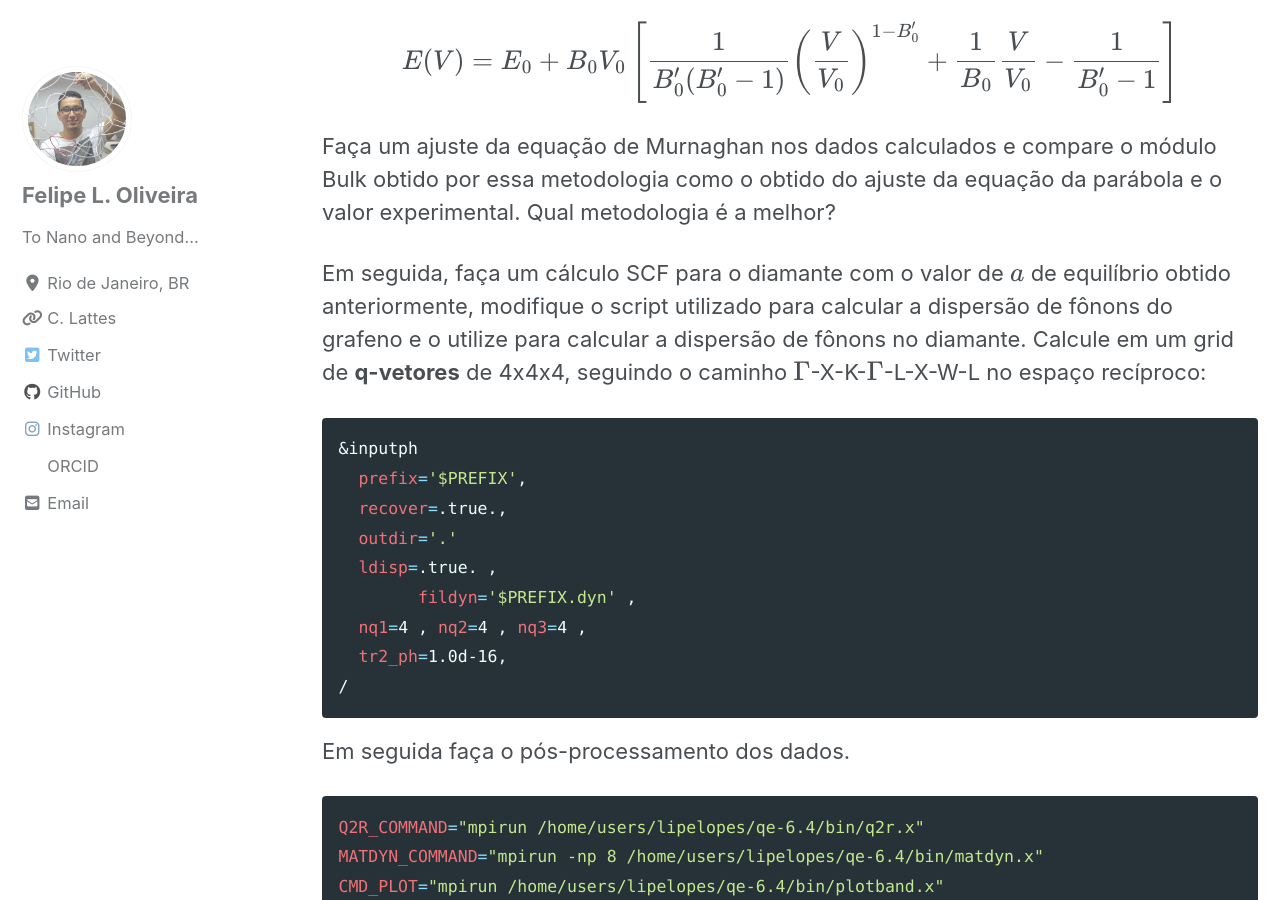
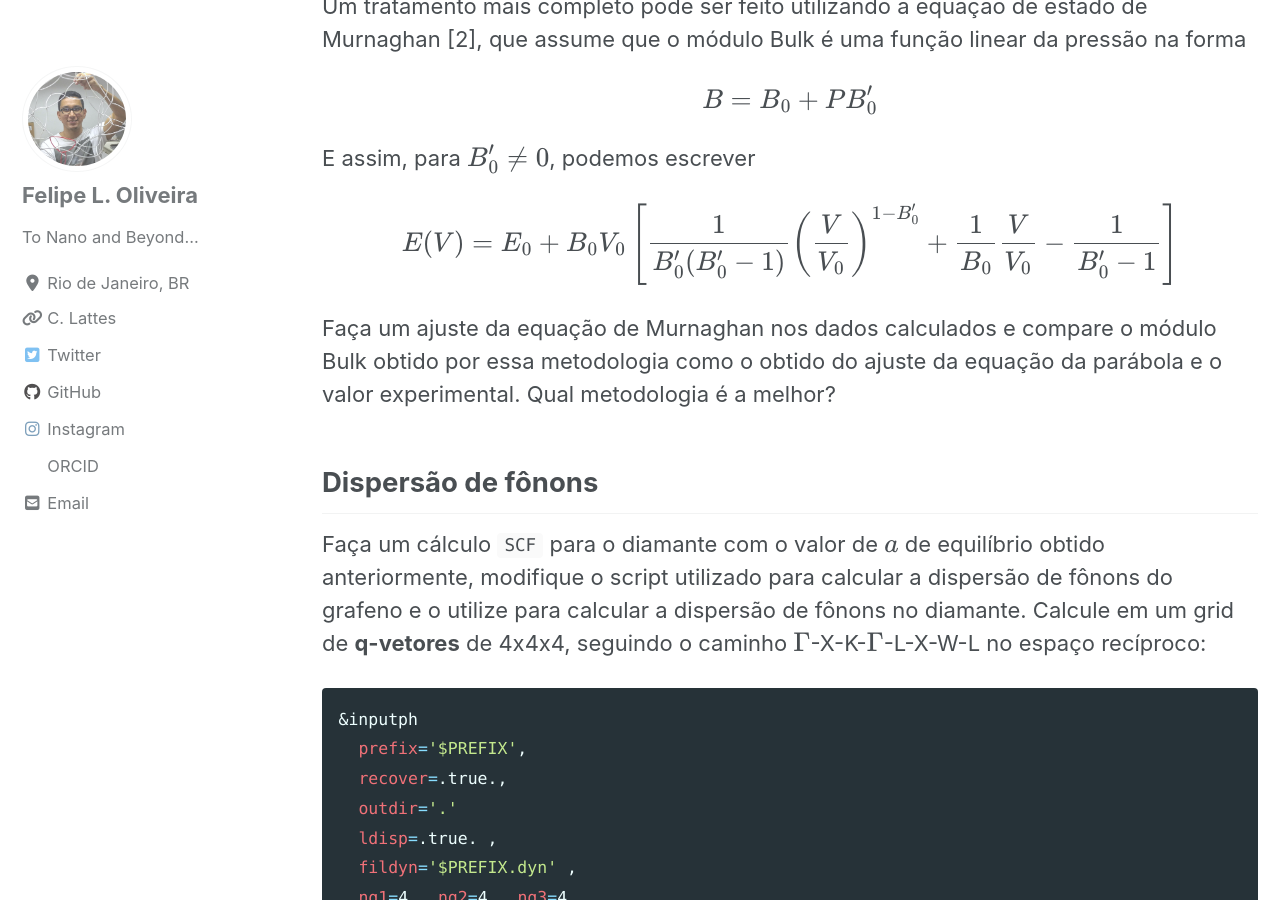
Before and after one commit to lipelopesoliveira/lipelopesoliveira.github.io, a Jekyll site: the page built from _posts/tutoriais_qe/2019-09-03-cap2-5.md, in a window 1280 px wide and 900 px high, scrolled down 2501 px. Built offline with Jekyll 4.4.1, drawn with Linux system fonts in a browser that asks for light colours; cached includes are drawn as plain includes; nearby versions of some CDN libraries; formulas are drawn with MathJax 3; some of the changed text lies outside the part shown.

Commit message:
Update 2019-09-03-cap2-5.md

````diff
--- a/_posts/tutoriais_qe/2019-09-03-cap2-5.md
+++ b/_posts/tutoriais_qe/2019-09-03-cap2-5.md
@@ -16,12 +16,15 @@
   - Fazer o gráfico de dispersão de fônons e comparar com valores obtidos experimentalmente;
 
 ***
+## Estrutura de equilíbrio
 
 Por fim, para explorarmos um sistema 3D, vamos estudar a estrutura do diamante. Formado por uma célula primitiva cúbica de face centrada com grupo espacial $$F\bar{d}3m$$ o diamante apresenta somente dois átomos não equivalentes nas posições (0,0,0) e (1/4, 1/4, 1/4). Monte o input para o cálculo da otimização da célula unitária para os parâmetros $$a$$ assumindo os valores de 98% até 102% do valor obtido experimentalmente de 3.56679 Å (não se esqueça que o QE utiliza valores em unidades de bohr). Olhe no site com as informações do input do `pw.x`, que pode ser acessado [aqui](https://www.quantum-espresso.org/Doc/INPUT_PW.html) qual o `ibrav` para uma célula unitária cúbica de face centrada e monte o input do cálculo das energias, como feito para o grafeno. Construa o gráfico $$E(a)$$ e ajuste uma parábola dos dados, você deverá obter um gráfico como o da **Figura 1**. Não esqueça que 1 Å = 1.88973 bohr!
 
 <div align="center"><img src="{{ site.url }}{{ site.baseurl }}/images/posts/tutorial_qe/diamante_curve.png" alt="Energia em função do parâmetro a da célula unitária para o diamante"></div>
 
 **Figura 1:** Energia em função do parâmetro $$a$$ da célula unitária, $$E(a)$$, para o diamante. Os pontos vermelhos são os valores calculados a linha preta o ajuste de um potencial de Morse e a linha preta um ajuste de um potencial harmônico. Perceba como, nesse caso, o potencial harmônico foi virtualmente tão bom quanto o potencial de Morse.
+
+## Módulo Bulk
 
 O módulo Bulk de um material macroscópico isotrópico é definido à temperatura constante como:
 
@@ -50,7 +53,9 @@
 
 Faça um ajuste da equação de Murnaghan nos dados calculados e compare o módulo Bulk obtido por essa metodologia como o obtido do ajuste da equação da parábola e o valor experimental. Qual metodologia é a melhor?
 
-Em seguida, faça um cálculo SCF para o diamante com o valor de $$a$$ de equilíbrio obtido anteriormente, modifique o script utilizado para calcular a dispersão de fônons do grafeno e o utilize para calcular a dispersão de fônons no diamante. Calcule em um grid de **q-vetores** de 4x4x4, seguindo o caminho $$\Gamma$$-X-K-$$\Gamma$$-L-X-W-L no espaço recíproco:
+## Dispersão de fônons
+
+Faça um cálculo `SCF` para o diamante com o valor de $$a$$ de equilíbrio obtido anteriormente, modifique o script utilizado para calcular a dispersão de fônons do grafeno e o utilize para calcular a dispersão de fônons no diamante. Calcule em um grid de **q-vetores** de 4x4x4, seguindo o caminho $$\Gamma$$-X-K-$$\Gamma$$-L-X-W-L no espaço recíproco:
 
 ```bash
 &inputph
@@ -58,7 +63,7 @@
   recover=.true.,
   outdir='.'
   ldisp=.true. ,
-	fildyn='$PREFIX.dyn' ,
+  fildyn='$PREFIX.dyn' ,
   nq1=4 , nq2=4 , nq3=4 ,
   tr2_ph=1.0d-16,
 /
@@ -75,7 +80,7 @@
 IFCs (in realspace) from the dynamical matrices (in q space)
 cat > $PREFIX.q2r.in <<EOF
  &input
-	fildyn='$PREFIX.dyn',	flfrc='$PREFIX.fc',	zasr='crystal',
+  fildyn='$PREFIX.dyn',	flfrc='$PREFIX.fc',	zasr='crystal',
 /
 EOF
 
@@ -84,17 +89,17 @@
 #  recalculate omega(q) from C(R) using matdyin through k-path
 cat > $PREFIX.matdyn_disp.in <<EOF
  &input
-	q_in_band_form=.true., flfrc='$PREFIX.fc',
+  q_in_band_form=.true., flfrc='$PREFIX.fc',
   flfrq='$PREFIX.freq', asr='crystal',
 /
 10
     0.00000000     0.00000000     0.00000000   120 !gG
-    0.00000000     1.00000000     0.00000000    0  !X
+    0.00000000     1.00000000     0.00000000     0 !X
     1.00000000     1.00000000     0.00000000   120 !X
     0.75000000     0.75000000     0.00000000   120 !K
     0.00000000     0.00000000     0.00000000   120 !gG
     0.50000000     0.50000000     0.50000000   120 !L
-    0.00000000     1.00000000     0.00000000    0  !X
+    0.00000000     1.00000000     0.00000000     0 !X
     1.00000000     1.00000000     0.00000000   120 !X
     0.50000000     1.00000000    -0.00000000   120 !W
     0.50000000     0.50000000     0.50000000   120 !L
````
